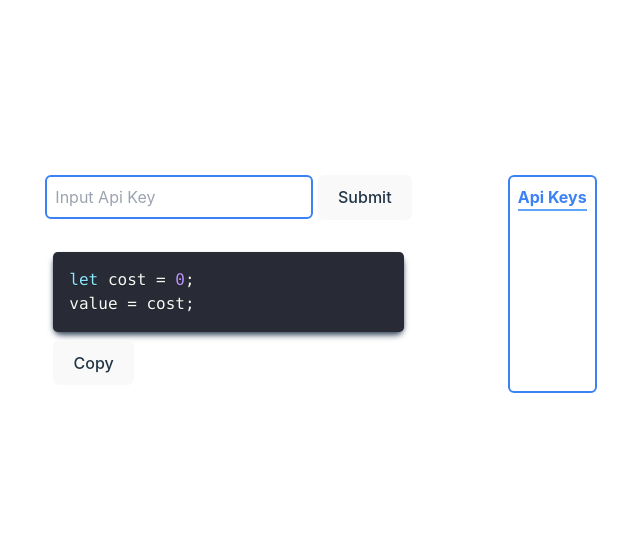
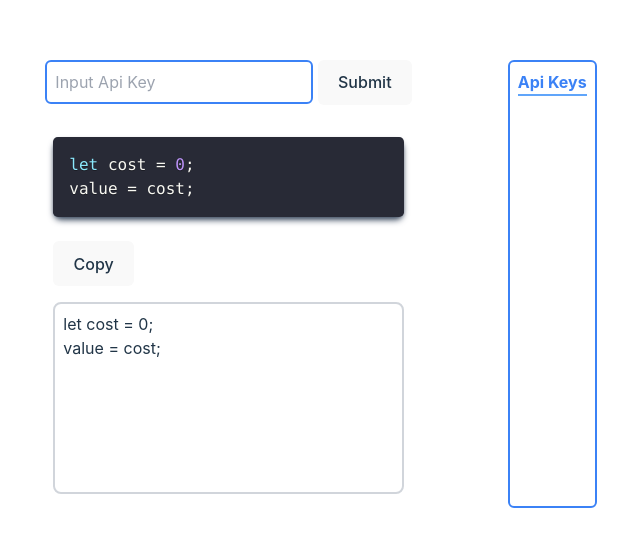
Before and after one commit to Rondo2014/form-helper, a React (Vite) app: page / in a window 1280 px wide. Shown: the part 116-662 px from the top of the page, without its empty margins (319-959 px from the left). Built offline with nearby package versions, Linux system fonts and the light colour scheme.

Commit message:
Aded edit window

```diff
--- a/src/App.jsx
+++ b/src/App.jsx
@@ -32,6 +32,10 @@ function App() {
     setInputValue("");
   }
 
+  function copyToClipboard() {
+    navigator.clipboard.writeText(output);
+  }
+
   useEffect(() => {
     console.log(inputs);
   }, [inputs]);
@@ -63,9 +67,17 @@ function App() {
                 {output}
               </SyntaxHighlighter>
             </div>
-            <button className="rounded-md hover:shadow-lg hover:shadow-blue-500 transition-all duration-200 ease-in-out hover:-translate-y-[2px] self-center">
+            <button
+              onClick={copyToClipboard}
+              className="rounded-md hover:shadow-lg hover:shadow-blue-500 transition-all duration-200 ease-in-out hover:-translate-y-[2px] self-center mt-4"
+            >
               Copy
             </button>
+            <textarea
+              value={output}
+              onChange={(e) => setOutput(e.target.value)}
+              className="w-full h-48 rounded-lg p-2 border-2 border-gray-300 resize-none mt-4"
+            />
           </div>
         </div>
         <div className="rounded-md border-blue-500 border-2 p-2 mx-12 transform-gpu transition-all duration-200 ease-in-out">
```
